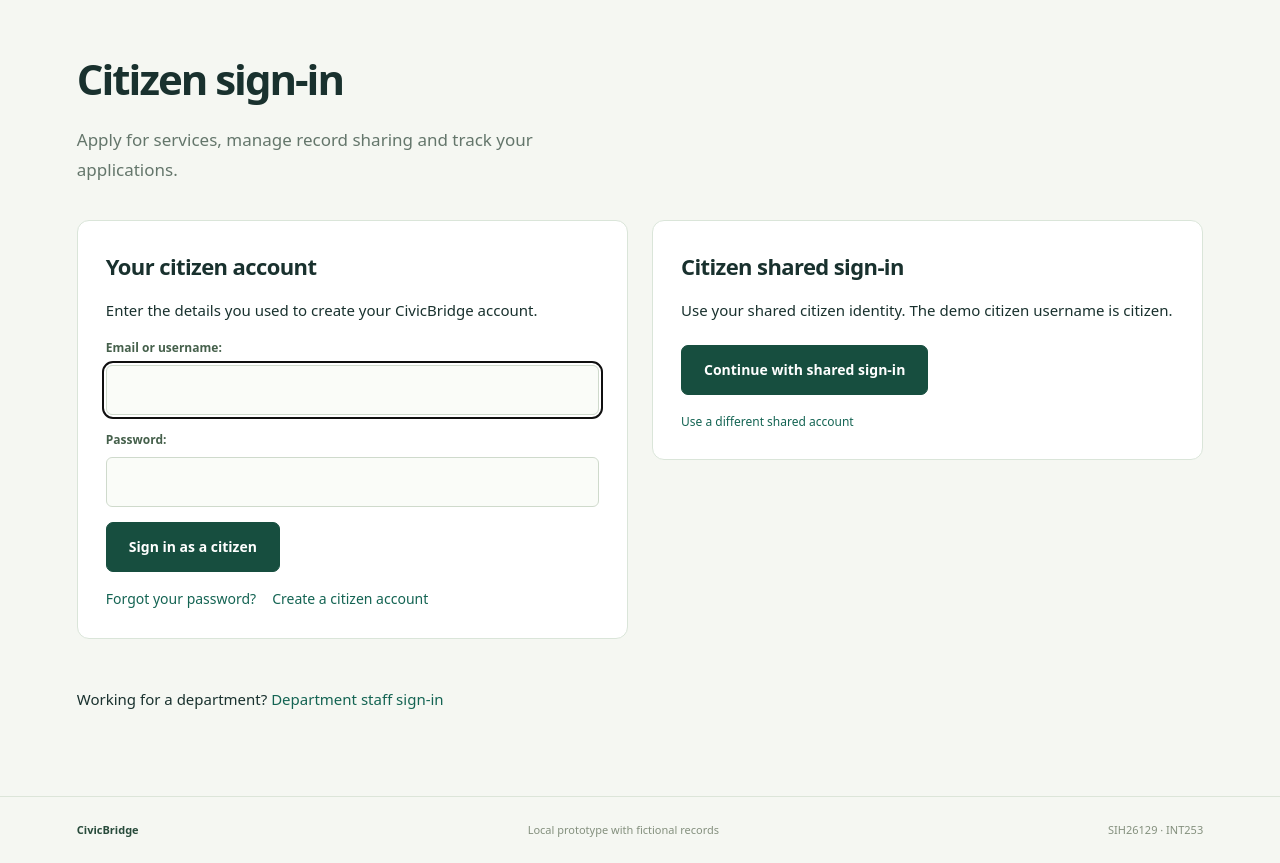
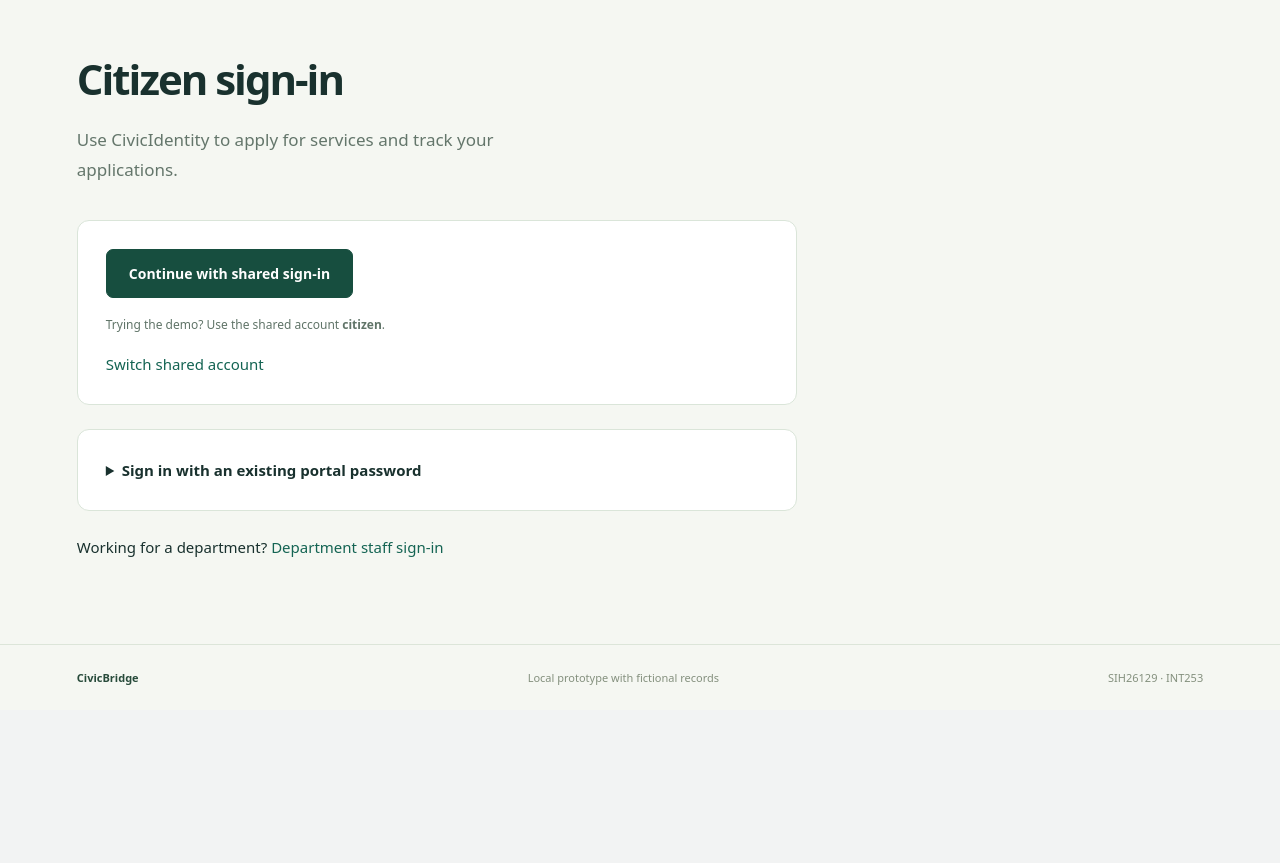
Before and after one commit to levixis/civicbridge, a Django app: page /accounts/login/ in a window 1280 px wide. Shown: the part 109-972 px from the top of the page. After the commit the page ends 794 px from the top, so only its background shows below. Run offline with Django 5.2, Linux system fonts and the light colour scheme; parts of the project's set-up code (start-up, migrations or seed data) failed here and were passed over.

Commit message:
Clarify citizen and staff sign-in [skip render]

```diff
--- a/static/style.css
+++ b/static/style.css
@@ -240,17 +240,11 @@ summary {
   }
 }
 
-.sign-in-options {
-  align-items: start;
+.portal-password-sign-in summary {
+  cursor: pointer;
 }
-.sign-in-options .panel > .button {
-  margin-top: 8px;
-}
-.sign-in-links {
-  display: flex;
-  flex-wrap: wrap;
-  gap: 8px 16px;
-  font-size: 14px;
+.portal-password-sign-in form {
+  margin-top: 16px;
 }
 .staff-departments .panel {
   display: flex;
--- a/templates/login.html
+++ b/templates/login.html
@@ -1,28 +1,26 @@
 {% extends 'base.html' %}
 {% block title %}Citizen sign-in · CivicBridge{% endblock %}
 {% block content %}
-<div class="page-heading"><h1>Citizen sign-in</h1><p class="lead">Apply for services, manage record sharing and track your applications.</p></div>
-<div class="grid two sign-in-options">
-  <section class="panel">
-    <h2>Your citizen account</h2>
-    <p>Enter the details you used to create your CivicBridge account.</p>
+<div class="page-heading">
+  <h1>Citizen sign-in</h1>
+  <p class="lead">Use CivicIdentity to apply for services and track your applications.</p>
+</div>
+<section class="panel form-panel">
+  <a class="button" href="{% url 'sso_start' %}{% if next %}?next={{ next|urlencode:'' }}{% endif %}">Continue with shared sign-in</a>
+  <p class="subtle">Trying the demo? Use the shared account <strong>citizen</strong>.</p>
+  <a href="{% url 'sso_start' %}?prompt=login{% if next %}&amp;next={{ next|urlencode:'' }}{% endif %}">Switch shared account</a>
+</section>
+<section class="panel form-panel">
+  <details class="portal-password-sign-in"{% if form.errors %} open{% endif %}>
+    <summary>Sign in with an existing portal password</summary>
     <form method="post">
       {% csrf_token %}
       {{ form.as_p }}
       <input type="hidden" name="next" value="{{ next }}">
-      <button class="button">Sign in as a citizen</button>
+      <button class="button">Sign in with portal password</button>
     </form>
-    <div class="sign-in-links">
-      <a href="{% url 'password_reset' %}">Forgot your password?</a>
-      <a href="{% url 'register' %}">Create a citizen account</a>
-    </div>
-  </section>
-  <section class="panel">
-    <h2>Citizen shared sign-in</h2>
-    <p>Use your shared citizen identity. The demo citizen username is citizen.</p>
-    <a class="button" href="{% url 'sso_start' %}{% if next %}?next={{ next|urlencode:'' }}{% endif %}">Continue with shared sign-in</a>
-    <p class="subtle"><a href="{% url 'sso_start' %}?prompt=login{% if next %}&amp;next={{ next|urlencode:'' }}{% endif %}">Use a different shared account</a></p>
-  </section>
-</div>
+    <p class="subtle"><a href="{% url 'password_reset' %}">Forgot your portal password?</a></p>
+  </details>
+</section>
 <p class="sign-in-switch">Working for a department? <a href="{% url 'staff_login' %}">Department staff sign-in</a></p>
 {% endblock %}
--- a/templates/staff_login.html
+++ b/templates/staff_login.html
@@ -3,7 +3,7 @@
 {% block content %}
 <div class="page-heading">
   <h1>Department staff sign-in</h1>
-  <p class="lead">Choose your department to manage records or review applications.</p>
+  <p class="lead">Choose your department and use your assigned staff account to manage records or review applications.</p>
 </div>
 <div class="grid two staff-departments">
   {% for department in departments %}
```
Also changed, not shown: portal/tests.py (+7 -0 lines), README.md.
